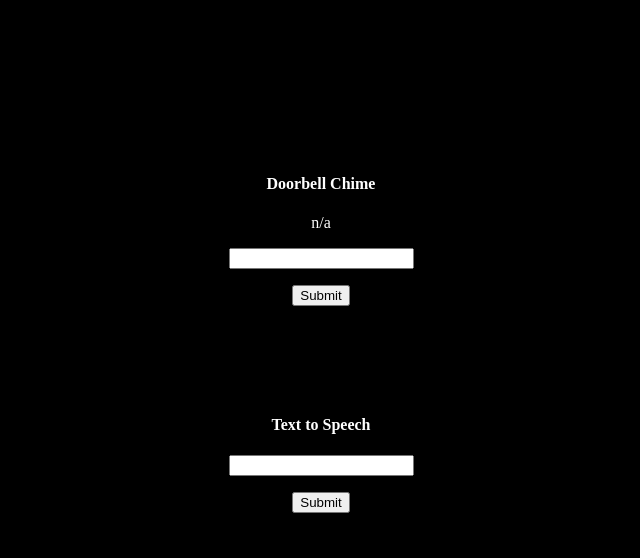
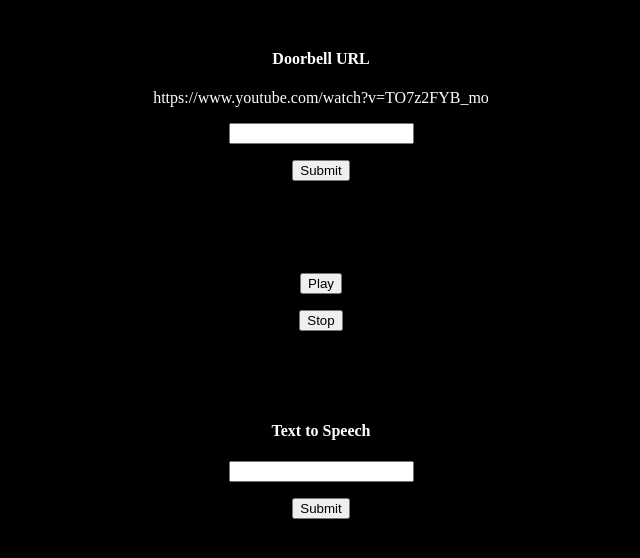
Before and after one commit to erjohns3/DoorBell, a Flask app: page / in a window 1280 px wide. Shown: the top 558 px of the page, without its empty margins (319-959 px from the left). Run offline with Flask 2, Linux system fonts and the light colour scheme.

Commit message:
threaded text to speech, youtube audio player, url chooser

```diff
--- a/server.py
+++ b/server.py
@@ -1,33 +1,82 @@
 import flask
-import tts
+import threading
+import gpiozero
 import pyttsx3
+import pafy
+import vlc
+
 
 app = flask.Flask(__name__)
-chime = "n/a"
 
-def speak(text):
-    print(text + " start")
+#################################### audio
+
+url = "null"
+Instance = vlc.Instance()
+player = Instance.media_player_new()
+
+def setURL(val):
+    global url
+    global Instance
+    global player
+
+    if val[0:30] == "https://www.youtube.com/watch?" :
+        url = val
+        video = pafy.new(url)
+        best = video.getbestaudio()
+        playurl = best.url
+        Media = Instance.media_new(playurl)
+        Media.get_mrl()
+        player.set_media(Media)
+
+
+setURL("https://www.youtube.com/watch?v=TO7z2FYB_mo")
+
+#################################### gpio signals
+
+def onPressed():
+    print("play")
+
+#button = gpiozero.Button(2)
+#button.when_pressed = onPressed
+
+#################################### text to speech
+
+def thread_speaker(text):
     engine = pyttsx3.init()
     engine.say(text)
     #engine.setProperty("rate", 1)
     engine.runAndWait()
-    print(text + " done")
 
+def speak(text):
+    x = threading.Thread(target=thread_speaker, args=(text,))
+    x.start()
 
-@app.route('/', methods = ['POST', 'GET'])
-def hello():
-    global chime
+################################## http server
+
+@app.route('/', defaults={'path': ''})
+@app.route('/<path:path>', methods = ['POST', 'GET'])
+def catch_all(path):
+
+    global player
+    global url
+
     if flask.request.method == 'GET':
-        return flask.render_template('index.html', chime=chime)
+        return flask.render_template('index.html', url=url)
     elif flask.request.method == 'POST':
-        data = dict(flask.request.form)
 
-        if 'chime' in data.keys():
-            chime = data['chime']
-        if 'speech' in data.keys():
-            speak(data['speech'])
-        return flask.render_template('index.html', chime=chime)
+        if path == 'play':
+            player.play()
+        if path == 'stop':
+            player.stop()
+        if path == 'url' :
+            setURL(flask.request.form['url'])
+        if path == 'speech':
+            speak(flask.request.form['speech'])
+
+        return flask.render_template('index.html', url=url)
 
 
 if __name__ == '__main__':
-    app.run(debug = True)
+    app.run(debug = True, use_reloader=False)
+
+print("done")
--- a/templates/index.html
+++ b/templates/index.html
@@ -6,30 +6,35 @@
     <title>Doorbell</title>
     <script>
         console.log("loaded");
-
-
-
     </script>
     <style>
         body {
             background-color: black;
             color: white;
             text-align: center;
-            margin: 175px 0px;
+            margin: 50px 0px;
         }
     </style>
 </head>
 
 <body>
-    <h4>Doorbell Chime</h4>
-    <a>{{ chime }}</a>
-    <form action = "http://localhost:5000" method = "POST">
-        <p><input type = "text" name = "chime" /></p>
+    <h4>Doorbell URL</h4>
+    <a>{{ url }}</a>
+    <form action = "http://localhost:5000/url" method = "POST">
+        <p><input type = "text" name = "url" /></p>
         <p><input type = "submit" value = "Submit" /></p>
     </form>
-    <br><br><br><br>
+    <br><br><br>
+    <h4></h4>
+    <form action = "http://localhost:5000/play" method = "POST">
+        <p><input type = "submit" value = "Play" /></p>
+    </form>
+    <form action = "http://localhost:5000/stop" method = "POST">
+        <p><input type = "submit" value = "Stop" /></p>
+    </form>
+    <br><br><br>
     <h4>Text to Speech</h4>
-    <form action = "http://localhost:5000" method = "POST">
+    <form action = "http://localhost:5000/speech" method = "POST">
         <p><input type = "text" name = "speech" /></p>
         <p><input type = "submit" value = "Submit" /></p>
     </form>
```
